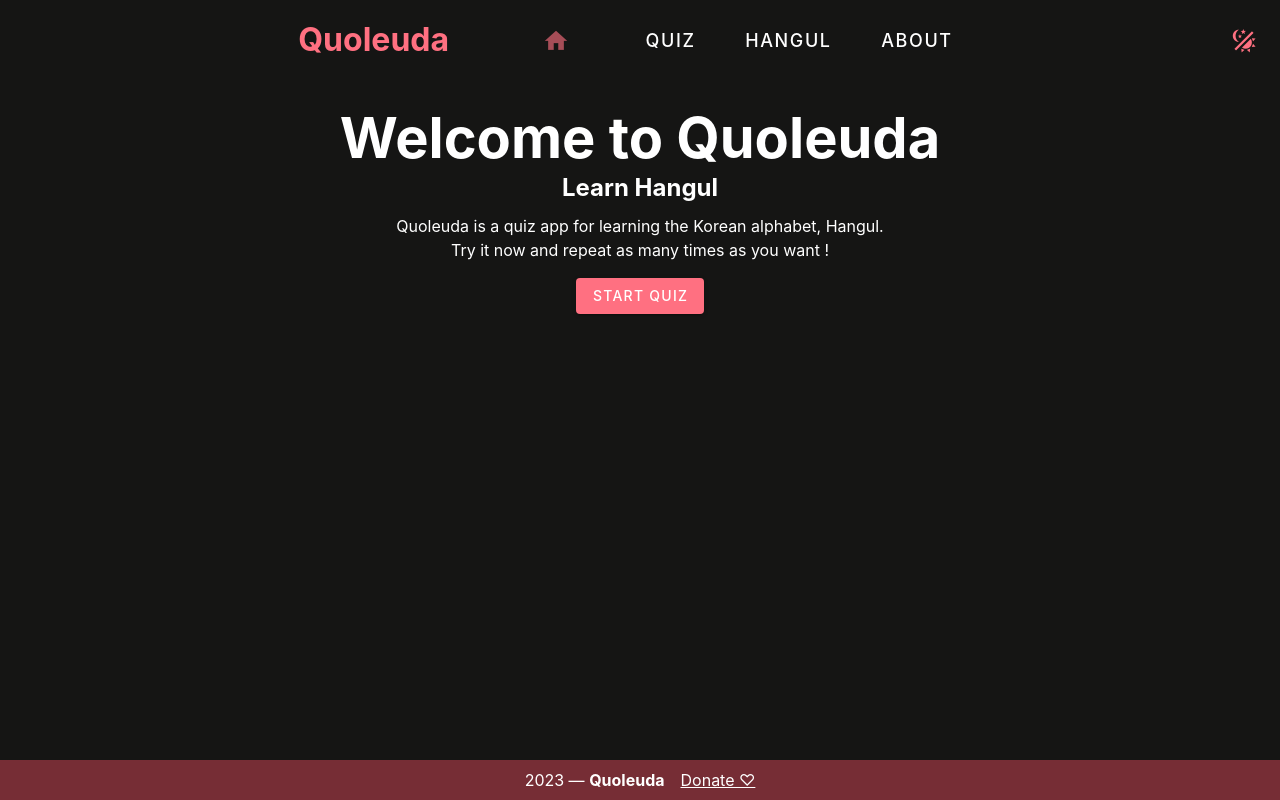
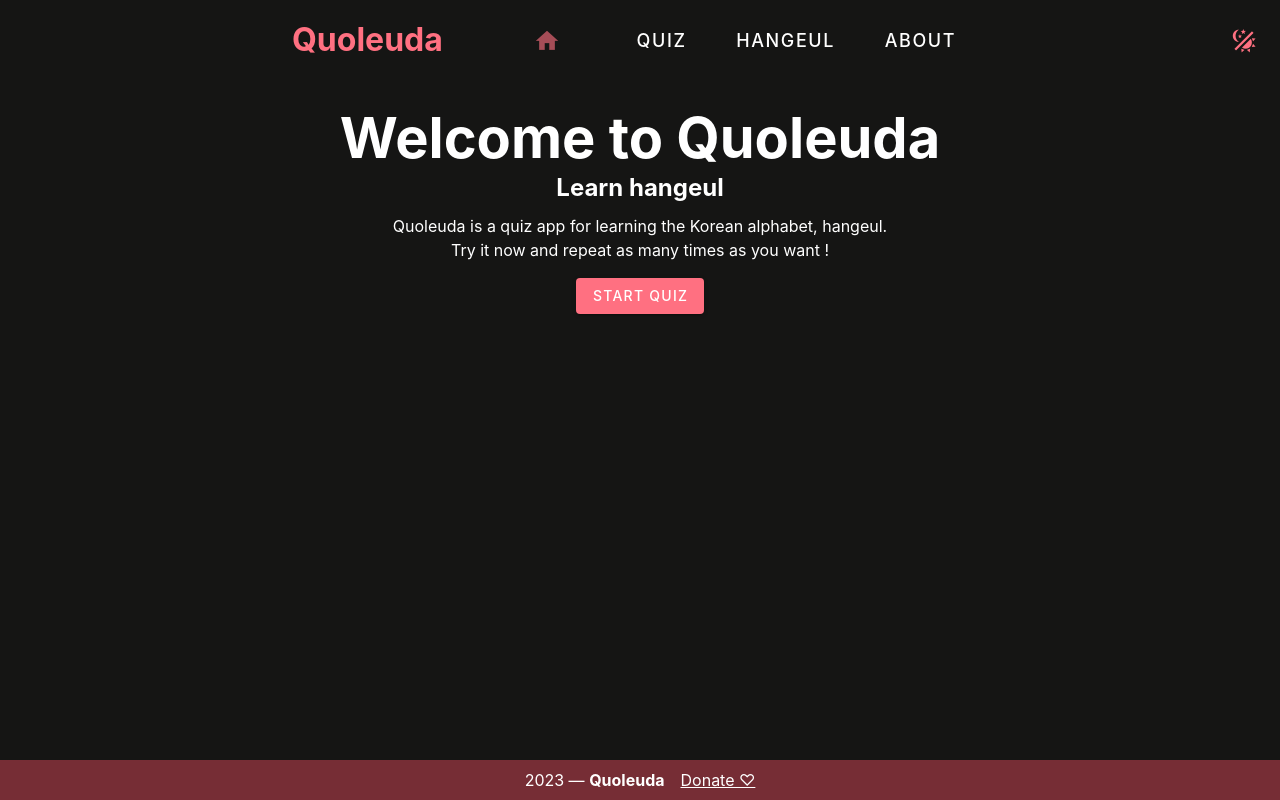
Before and after one commit to gabrielle-mlt/quoleuda, a Vue app: page / in a window 1280 px wide. Built offline with nearby package versions, Linux system fonts and the light colour scheme.

Commit message:
chore: hangul to hangeul

```diff
--- a/src/App.vue
+++ b/src/App.vue
@@ -28,9 +28,9 @@
           <v-list-item>
             <router-link
               style="text-decoration: none; color: inherit;"
-              to="/hangul-cheat-sheet"
+              to="/hangeul-cheat-sheet"
             >
-              Hangul
+              hangeul
             </router-link>
           </v-list-item>
           <v-list-item>
--- a/src/components/ApplicationBar.vue
+++ b/src/components/ApplicationBar.vue
@@ -62,10 +62,10 @@
         <v-tab
           size="x-large"
 
-          to="/hangul-cheat-sheet"
-          value="HangulCheatSheet"
+          to="/hangeul-cheat-sheet"
+          value="hangeulCheatSheet"
         >
-          Hangul
+          hangeul
         </v-tab>
         <v-tab
           size="x-large"
--- a/src/main.js
+++ b/src/main.js
@@ -87,7 +87,7 @@ const routes = [
   { path: '/', name: 'Home', component: () => import('./pages/HomePage.vue') },
   { path: '/quiz-menu', name: 'QuizMenu', component: () => import('./pages/QuizMenu.vue') },
   { path: '/quiz', name: 'Quiz', component: () => import('./pages/QuizPage.vue') },
-  { path: '/hangul-cheat-sheet', name: 'HangulCheatSheet', component: () => import('./pages/HangulCheatSheet.vue') },
+  { path: '/hangeul-cheat-sheet', name: 'hangeulCheatSheet', component: () => import('./pages/hangeulCheatSheet.vue') },
   { path: '/about', name: 'About', component: () => import('./pages/AboutPage.vue') }
 ]
 
--- a/src/pages/HangulCheatSheet.vue
+++ b/src/pages/HangeulCheatSheet.vue
@@ -3,8 +3,9 @@
     <v-row class="mt-4">
       <v-col>
         <h1>Cheat Sheet</h1>
-        <h2>Roman alphabet to Hangul</h2>
+        <h2>Roman alphabet to hangeul</h2>
         <p>This revision sheet will help you take your first steps in learning Korean.</p>
+
         <p class="font-italic">
           (Coming soon!)
         </p>
--- a/src/pages/HomePage.vue
+++ b/src/pages/HomePage.vue
@@ -3,9 +3,9 @@
     <v-row class="mt-4">
       <v-col>
         <h1>Welcome to Quoleuda</h1>
-        <h2>Learn Hangul</h2>
+        <h2>Learn hangeul</h2>
         <p class="mt-2">
-          Quoleuda is a quiz app for learning the Korean alphabet, Hangul.
+          Quoleuda is a quiz app for learning the Korean alphabet, hangeul.
         </p>
         <p>Try it now and repeat as many times as you want !</p>
         <v-btn
--- a/src/pages/QuizMenu.vue
+++ b/src/pages/QuizMenu.vue
@@ -41,11 +41,11 @@
               {{ cat.title }}
             </v-btn>
             <v-item-group
-              v-if="hangul.filter(a => a.type === cat.id).length"
+              v-if="hangeul.filter(a => a.type === cat.id).length"
               class="font-weight-bold mt-8"
             >
               <v-item
-                v-for="(char,charInd ) in [...hangul.filter(a => a.type === cat.id)]/*.splice(0, 15)*/"
+                v-for="(char,charInd ) in [...hangeul.filter(a => a.type === cat.id)]/*.splice(0, 15)*/"
                 :key="`char-${cat.id}-${charInd}`"
               >
                 <v-chip
@@ -74,7 +74,7 @@
 </template>
 
 <script>
-import hangul from '../resources/hangulToRoman.js'
+import hangeul from '../resources/hangeulToRoman.js'
 import transliterationsSet from '../resources/transliterationsSet.js'
 
 export default {
@@ -84,7 +84,7 @@ export default {
       categories: ['vowels', 'consonants'],
       subcategories: ['plainVowel', 'doubleVowel', 'mainConsonant'],
       transliterationsSet,
-      hangul
+      hangeul
     }
   },
   methods: {
--- a/src/pages/QuizPage.vue
+++ b/src/pages/QuizPage.vue
@@ -119,7 +119,7 @@ import ResultsOverview from '../components/ResultsOverview.vue'
 </script>
 
 <script>
-import hangul from '../resources/hangulToRoman.js'
+import hangeul from '../resources/hangeulToRoman.js'
 
 export default {
   data () {
@@ -239,7 +239,7 @@ export default {
       }
     },
     async prepareCharset () {
-      const shuffledArray = this.shuffle([...hangul])
+      const shuffledArray = this.shuffle([...hangeul])
 
       this.characterSet = await new Promise((resolve, reject) => {
         const res = ([...shuffledArray].filter((v) => this.modes.includes(v.type)) || []).map((v, index) => {
```
Also changed, not shown: src/resources/hangeulToRoman.js (renamed from src/resources/hangulToRoman.js), 2 other files (tests, documents, lock files or other folders).
